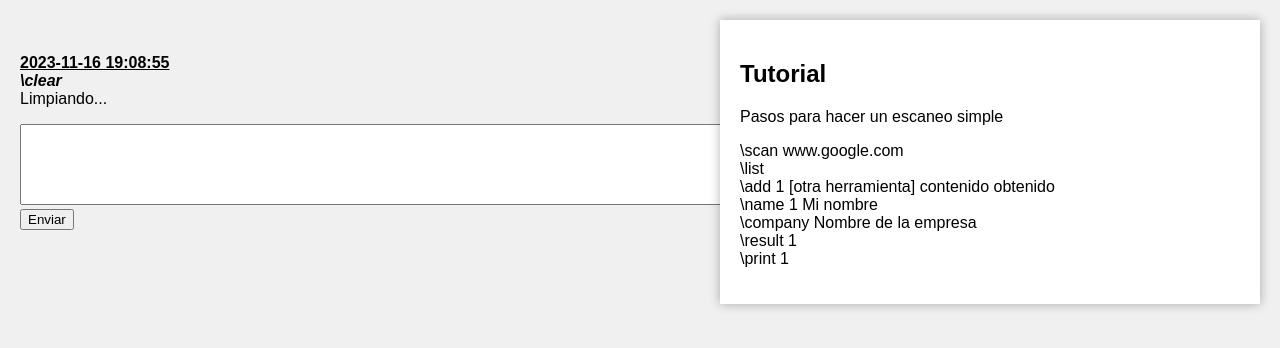
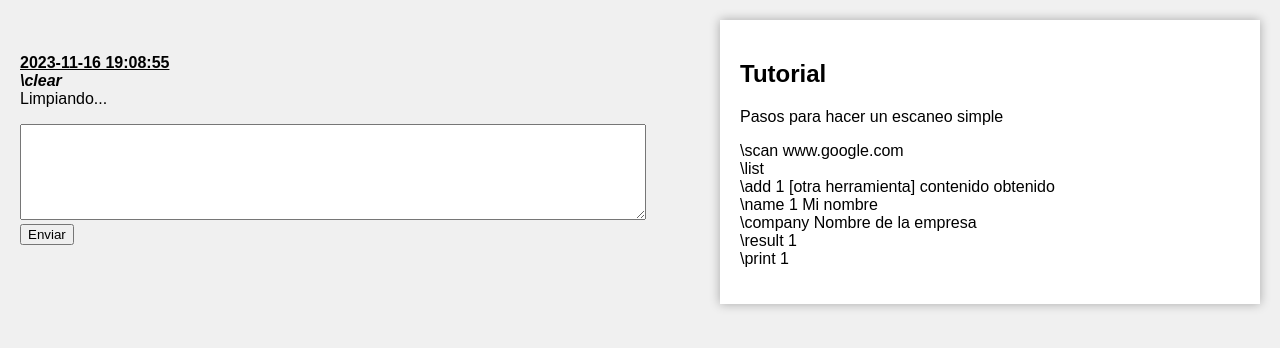
Before and after one commit to rtitod/3-GPTesting, a Django app: page / in a window 1280 px wide. Shown: the top 348 px of the page. Run offline with Django 4.2, Linux system fonts and the light colour scheme; data comes from the database, SQL or seed files in the repository.

Commit message:
tercera revision

```diff
--- a/frontend/static/frontend/styles.css
+++ b/frontend/static/frontend/styles.css
@@ -34,5 +34,5 @@ body, html {
 }
 
 #mensaje {
-    max-width: 58%;
+    max-width: 50%;
 }
--- a/frontend/templates/frontend/index.html
+++ b/frontend/templates/frontend/index.html
@@ -11,7 +11,7 @@
     <div class="container">
         <div id="chat" class="main-content">
             <div id="mensajes"></div>
-            <textarea id="mensaje" rows="5" cols="120"></textarea>
+            <textarea id="mensaje" rows="6" cols="120"></textarea>
             <input type="hidden" name="csrfmiddlewaretoken" value="{{ csrf_token }}">
             <div id="loading"></div>
             <button id="enviar">Enviar</button>
```
